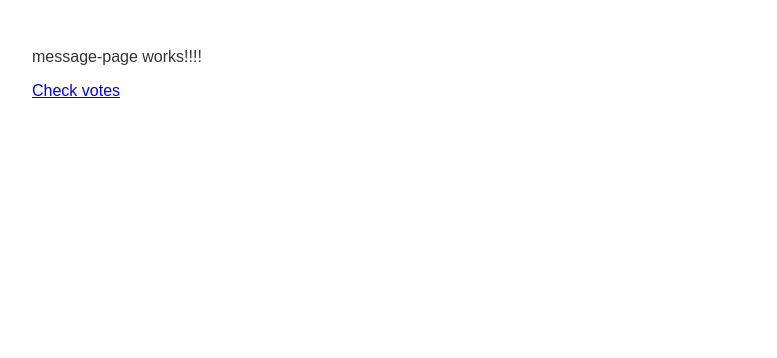
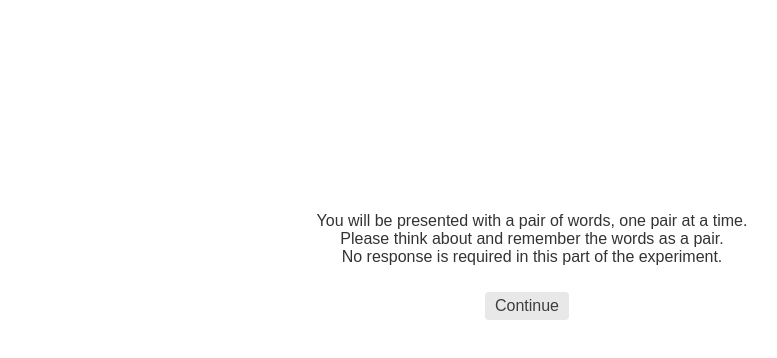
Before and after one commit to malhotralab02/words-pairs, an Angular app: page /app-message-page in a window 1280 px wide. Shown: the top 358 px of the page, without its empty margins (108-885 px from the left). Built offline with nearby package versions, Linux system fonts and the light colour scheme.

Commit message:
add components

```diff
--- a/src/app/app.component.html
+++ b/src/app/app.component.html
@@ -1,4 +1,3 @@
 <div>
     <router-outlet></router-outlet>
-    <!--a class="btn" routerLink="/word-display">Check votes</a-->
 </div>
--- a/src/app/app.component.ts
+++ b/src/app/app.component.ts
@@ -1,21 +1,33 @@
-import { Component, OnInit } from '@angular/core';
-import { ActivatedRoute, Router } from '@angular/router';
+import { Component, OnDestroy, OnInit } from '@angular/core';
+import { ActivatedRoute, Router, NavigationStart} from '@angular/router';
 
 import { WordService } from './word.service';
 import { AddWord } from './add-word';
+import { Subscription } from 'rxjs';
+
+export let browserRefresh = false;
 
 @Component({
   selector: 'app-root',
   templateUrl: 'app.component.html'
 
 })
-export class AppComponent implements OnInit {
-
+export class AppComponent implements OnDestroy {
+  subscription: Subscription;
   //words: AddWord[] = [];
 
   constructor(
-    private router: Router,
-  ) {}
+    private router: Router
+  ) {
+    this.subscription = router.events.subscribe((event) => {
+      if (event instanceof NavigationStart) {
+        browserRefresh = !router.navigated;
+      }
+  });
+  }
+  ngOnDestroy() {
+    this.subscription.unsubscribe();
+  }
 
   //constructor(private wordService: WordService) {}
 
--- a/src/app/app.module.ts
+++ b/src/app/app.module.ts
@@ -8,7 +8,7 @@ import { AppRoutingModule } from './app-routing.module';
 import { WordAssociateComponent } from './word-associate.component';
 import { WordsDisplayComponent } from './words-display/words-display.component';
 import { MessagePageComponent } from './message-page/message-page.component';
-import { TaskMessageComponent } from './task-message/task-message.component';
+import { InputWordComponent } from './input-word/input-word.component';
 import { TotalPercentageComponent } from './total-percentage/total-percentage.component';
 
 import { WordDirective } from './word.directive';
@@ -26,7 +26,7 @@ import { WordService } from './word.service';
     WordAssociateComponent,
     WordsDisplayComponent,
     MessagePageComponent,
-    TaskMessageComponent,
+    InputWordComponent ,
     TotalPercentageComponent,
     WordDirective
   ],
--- /dev/null
+++ b/src/app/input-word/input-word.component.html
@@ -0,0 +1,10 @@
+<p>input word works!</p>
+
+<label for="name">Name (4 to 8 characters):</label>
+
+<input type="text" id="name" name="name" required
+       minlength="4" maxlength="8" size="10">
+
+
+<!-- event is passed to function >
+<input (keyup)="onKeyUp($event)"-->
--- /dev/null
+++ b/src/app/input-word/input-word.component.ts
@@ -0,0 +1,20 @@
+import { Component, OnInit } from '@angular/core';
+
+@Component({
+  selector: 'input-word-message',
+  templateUrl: './input-word.component.html',
+  styleUrls: ['./input-word.component.css']
+})
+export class InputWordComponent implements OnInit {
+  //text = ''; //initialised the text variable
+
+  constructor() { }
+
+  ngOnInit(): void {
+  }
+
+  /*onKeyUp(x) { // appending the updated value to the variable
+    this.text += x.target.value + ' | ';
+  }*/
+
+}
--- a/src/app/message-page/message-page.component.css
+++ b/src/app/message-page/message-page.component.css
@@ -0,0 +1,4 @@
+.message-directions{
+    text-align: center;
+    margin-top: 180px;
+}
--- a/src/app/message-page/message-page.component.html
+++ b/src/app/message-page/message-page.component.html
@@ -1,2 +1,8 @@
-<p>message-page works!!!!</p>
-<a class="btn" routerLink="/word-display">Check votes</a>
+<div class="message-directions">
+    <p>You will be presented with a pair of words, one pair at a time.<br>
+        Please think about and remember the words as a pair.<br>
+        No response is required in this part of the experiment.</p>
+    <nav>
+        <a class="btn" routerLink="/word-display">Continue</a>
+    </nav>
+</div>
--- a/src/app/task-message/task-message.component.html
+++ /dev/null
@@ -1 +0,0 @@
-<p>task-message works!</p>
--- a/src/app/task-message/task-message.component.ts
+++ /dev/null
@@ -1,15 +0,0 @@
-import { Component, OnInit } from '@angular/core';
-
-@Component({
-  selector: 'app-task-message',
-  templateUrl: './task-message.component.html',
-  styleUrls: ['./task-message.component.css']
-})
-export class TaskMessageComponent implements OnInit {
-
-  constructor() { }
-
-  ngOnInit(): void {
-  }
-
-}
```
Also changed, not shown: src/app/app-routing.module.ts (+8 -3 lines), src/app/input-word/input-word.component.css (added), src/styles.css (line endings or trailing spaces).
